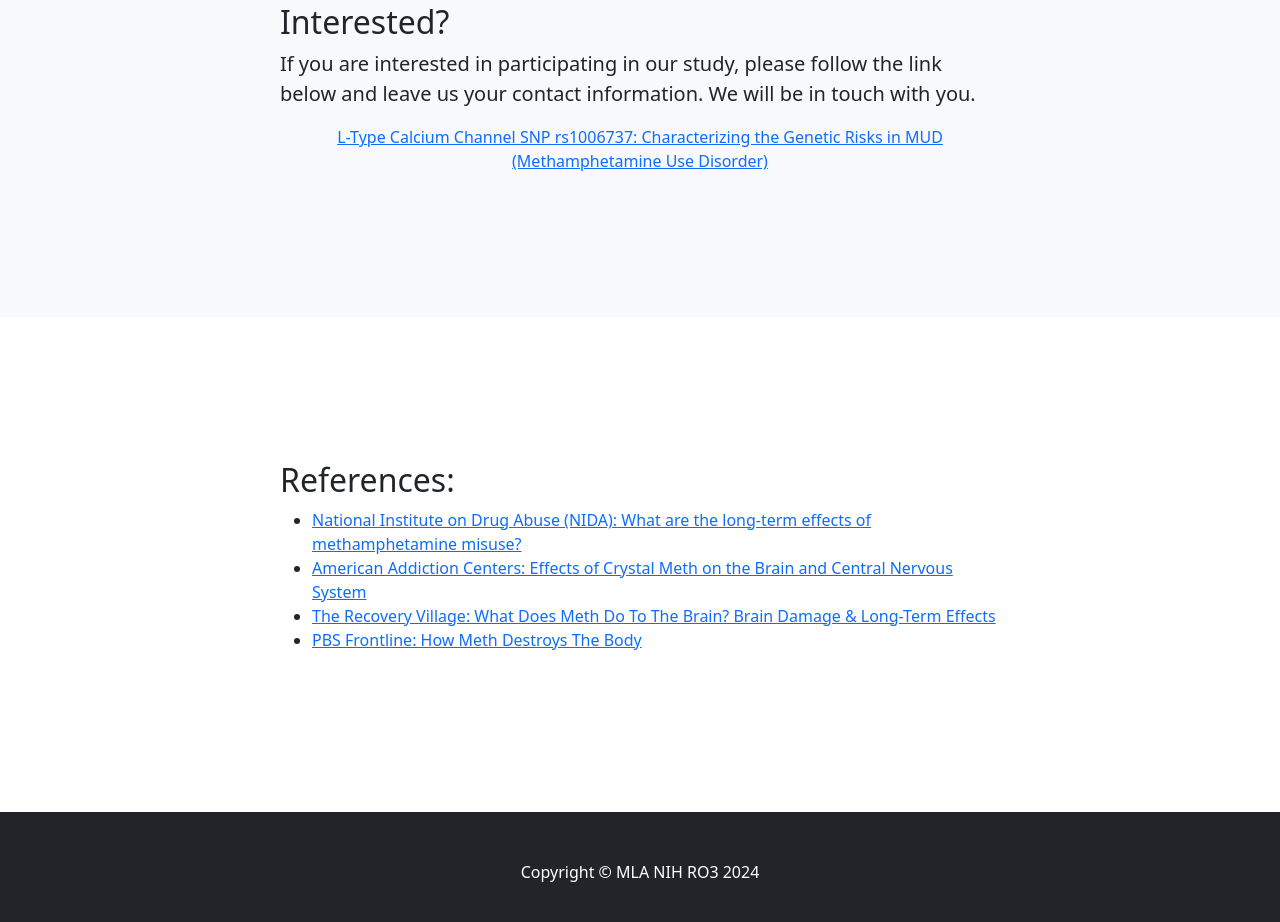
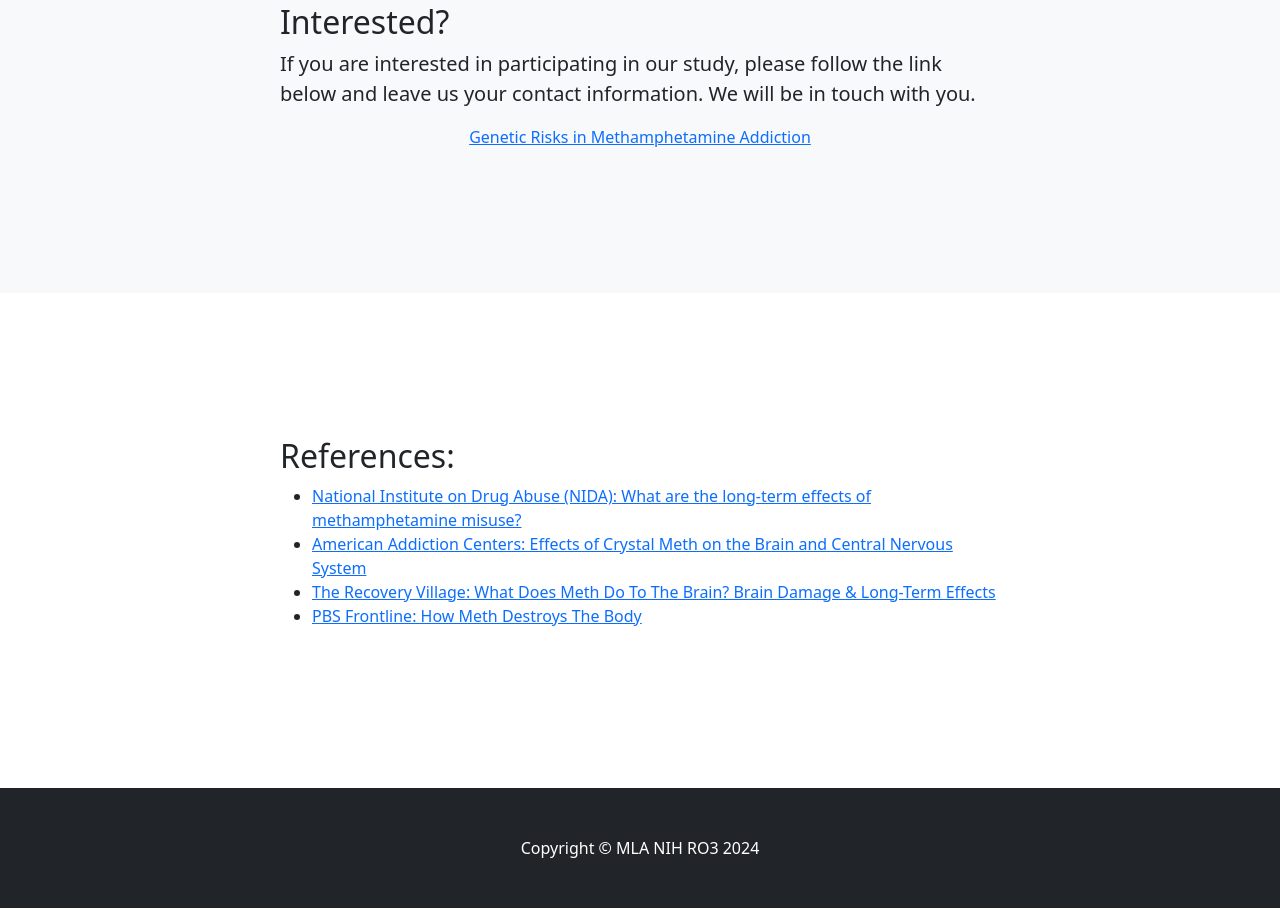
Before and after one commit to mlaa9/study.github.io, a plain HTML site: page index.html in a window 1280 px wide. Shown: the part 2995-3917 px from the top of the page. Drawn offline with nearby package versions, Linux system fonts and the light colour scheme.

Commit message:
Update index.html
Changed the URL

```diff
--- a/index.html
+++ b/index.html
@@ -99,7 +99,7 @@
                         <h2>Interested?</h2>
                         <p class="lead">If you are interested in participating in our study, please follow the link below and leave us your contact information. We will be in touch with you.</p>
                 <div class="center">
-    <a href="https://redcap.pbrc.hawaii.edu/redcap_v14.6.9/Design/online_designer.php?pid=30&page=prescreen">L-Type Calcium Channel SNP rs1006737: Characterizing the Genetic Risks in MUD (Methamphetamine Use Disorder)</a>
+    <a href="https://forms.gle/p2NL5iriaVoZXra39">Genetic Risks in Methamphetamine Addiction</a>
 </div>
 
 <style>
```
